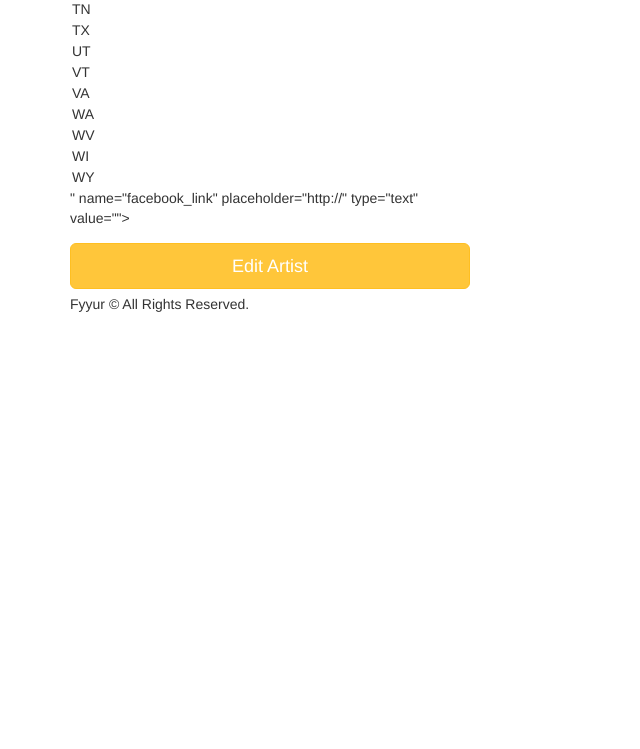
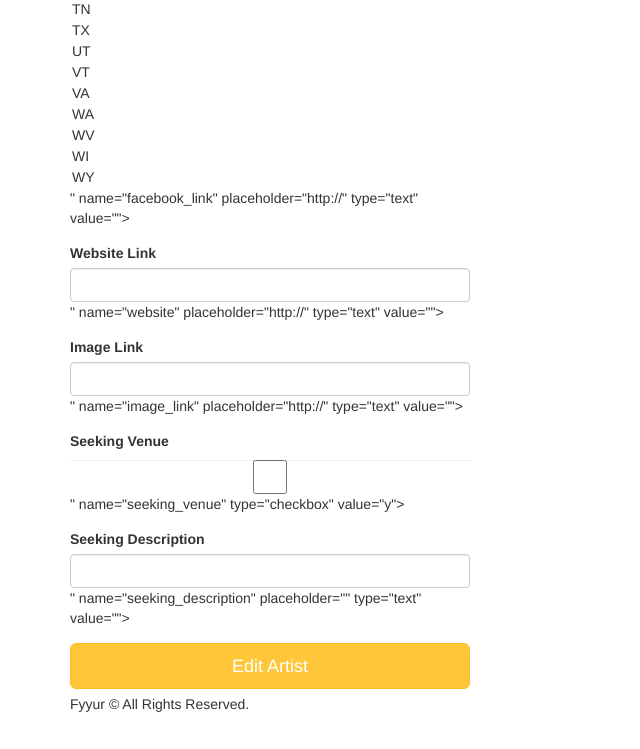
Before and after one commit to PeteSpangler/UdacityFullStackWebDev, a Flask app: page /artists/1/edit in a window 1280 px wide. Shown: the part 1422-2171 px from the top of the page, without its empty margins (0-640 px from the left). Before the commit the page ends 1734 px from the top, so only its background shows below. Run offline with Flask 2, Linux system fonts and the light colour scheme; some libraries are stand-ins or nearby versions.

Commit message:
Just working away on the routes now

```diff
--- a/fyyur/app.py
+++ b/fyyur/app.py
@@ -6,13 +6,13 @@
 import dateutil.parser
 import babel
 import datetime
-from flask import Flask, render_template, request, Response, flash, redirect, url_for
+from flask import Flask, render_template, request, Response, flash, redirect, url_for, abort
 from flask_moment import Moment
 from flask_sqlalchemy import SQLAlchemy
 from flask_migrate import Migrate
 import logging
 from logging import Formatter, FileHandler
-from flask_wtf import Form
+from flask_wtf import Form, FlaskForm
 from forms import *
 #----------------------------------------------------------------------------#
 # App Config.
@@ -106,134 +106,61 @@
 def index():
   return render_template('pages/home.html')
 
-
 #  Venues
 #  ----------------------------------------------------------------
 
 @app.route('/venues')
 def venues():
-  # TODO: replace with real venues data.
+  # Done?: replace with real venues data.
   #       num_shows should be aggregated based on number of upcoming shows per venue.
-  data=[{
-    "city": "San Francisco",
-    "state": "CA",
-    "venues": [{
-      "id": 1,
-      "name": "The Musical Hop",
-      "num_upcoming_shows": 0,
-    }, {
-      "id": 3,
-      "name": "Park Square Live Music & Coffee",
-      "num_upcoming_shows": 1,
-    }]
-  }, {
-    "city": "New York",
-    "state": "NY",
-    "venues": [{
-      "id": 2,
-      "name": "The Dueling Pianos Bar",
-      "num_upcoming_shows": 0,
-    }]
-  }]
-  return render_template('pages/venues.html', areas=data);
+  data=[]
+  places = []
+  try:
+    for venue in db.session.query.distinct(Venue.city).all():
+      if venue.city not in places:
+        venue_places = db.session.query.filter_by(city = venue.city).all()
+        venues = []
+        places_dict = {
+          'city': venue.city,
+          'state': venue.state,
+          'venues': venue_places
+        }
+        data.append(places_dict)
+
+  except:
+    db.session.rollback()
+    flash("There might not be any venues in the database yet, hang on!")
+    return render_template("pages/home.html")
+
+  finally:
+    return render_template('pages/venues.html', areas=data)
 
 @app.route('/venues/search', methods=['POST'])
 def search_venues():
   # TODO: implement search on artists with partial string search. Ensure it is case-insensitive.
   # seach for Hop should return "The Musical Hop".
   # search for "Music" should return "The Musical Hop" and "Park Square Live Music & Coffee"
+  search_term=request.form.get('search_term', '')
+  venues = Venue.query.filter(Venue.name.ilike('%'+search_term+'%')).all()
+  data = []
+  for x in venues:
+    x_dict = {
+      "id": x.id,
+      "name": x.name,
+    }
+    data.append(x_dict)
   response={
-    "count": 1,
-    "data": [{
-      "id": 2,
-      "name": "The Dueling Pianos Bar",
-      "num_upcoming_shows": 0,
-    }]
+    'count': len(venues),
+    'data': data
   }
   return render_template('pages/search_venues.html', results=response, search_term=request.form.get('search_term', ''))
 
 @app.route('/venues/<int:venue_id>')
 def show_venue(venue_id):
   # shows the venue page with the given venue_id
-  # TODO: replace with real venue data from the venues table, using venue_id
-  data1={
-    "id": 1,
-    "name": "The Musical Hop",
-    "genres": ["Jazz", "Reggae", "Swing", "Classical", "Folk"],
-    "address": "1015 Folsom Street",
-    "city": "San Francisco",
-    "state": "CA",
-    "phone": "123-123-1234",
-    "website": "https://www.themusicalhop.com",
-    "facebook_link": "https://www.facebook.com/TheMusicalHop",
-    "seeking_talent": True,
-    "seeking_description": "We are on the lookout for a local artist to play every two weeks. Please call us.",
-    "image_link": "https://images.unsplash.com/photo-1543900694-133f37abaaa5?ixlib=rb-1.2.1&ixid=eyJhcHBfaWQiOjEyMDd9&auto=format&fit=crop&w=400&q=60",
-    "past_shows": [{
-      "artist_id": 4,
-      "artist_name": "Guns N Petals",
-      "artist_image_link": "https://images.unsplash.com/photo-1549213783-8284d0336c4f?ixlib=rb-1.2.1&ixid=eyJhcHBfaWQiOjEyMDd9&auto=format&fit=crop&w=300&q=80",
-      "start_time": "2019-05-21T21:30:00.000Z"
-    }],
-    "upcoming_shows": [],
-    "past_shows_count": 1,
-    "upcoming_shows_count": 0,
-  }
-  data2={
-    "id": 2,
-    "name": "The Dueling Pianos Bar",
-    "genres": ["Classical", "R&B", "Hip-Hop"],
-    "address": "335 Delancey Street",
-    "city": "New York",
-    "state": "NY",
-    "phone": "914-003-1132",
-    "website": "https://www.theduelingpianos.com",
-    "facebook_link": "https://www.facebook.com/theduelingpianos",
-    "seeking_talent": False,
-    "image_link": "https://images.unsplash.com/photo-1497032205916-ac775f0649ae?ixlib=rb-1.2.1&ixid=eyJhcHBfaWQiOjEyMDd9&auto=format&fit=crop&w=750&q=80",
-    "past_shows": [],
-    "upcoming_shows": [],
-    "past_shows_count": 0,
-    "upcoming_shows_count": 0,
-  }
-  data3={
-    "id": 3,
-    "name": "Park Square Live Music & Coffee",
-    "genres": ["Rock n Roll", "Jazz", "Classical", "Folk"],
-    "address": "34 Whiskey Moore Ave",
-    "city": "San Francisco",
-    "state": "CA",
-    "phone": "415-000-1234",
-    "website": "https://www.parksquarelivemusicandcoffee.com",
-    "facebook_link": "https://www.facebook.com/ParkSquareLiveMusicAndCoffee",
-    "seeking_talent": False,
-    "image_link": "https://images.unsplash.com/photo-1485686531765-ba63b07845a7?ixlib=rb-1.2.1&ixid=eyJhcHBfaWQiOjEyMDd9&auto=format&fit=crop&w=747&q=80",
-    "past_shows": [{
-      "artist_id": 5,
-      "artist_name": "Matt Quevedo",
-      "artist_image_link": "https://images.unsplash.com/photo-1495223153807-b916f75de8c5?ixlib=rb-1.2.1&ixid=eyJhcHBfaWQiOjEyMDd9&auto=format&fit=crop&w=334&q=80",
-      "start_time": "2019-06-15T23:00:00.000Z"
-    }],
-    "upcoming_shows": [{
-      "artist_id": 6,
-      "artist_name": "The Wild Sax Band",
-      "artist_image_link": "https://images.unsplash.com/photo-1558369981-f9ca78462e61?ixlib=rb-1.2.1&ixid=eyJhcHBfaWQiOjEyMDd9&auto=format&fit=crop&w=794&q=80",
-      "start_time": "2035-04-01T20:00:00.000Z"
-    }, {
-      "artist_id": 6,
-      "artist_name": "The Wild Sax Band",
-      "artist_image_link": "https://images.unsplash.com/photo-1558369981-f9ca78462e61?ixlib=rb-1.2.1&ixid=eyJhcHBfaWQiOjEyMDd9&auto=format&fit=crop&w=794&q=80",
-      "start_time": "2035-04-08T20:00:00.000Z"
-    }, {
-      "artist_id": 6,
-      "artist_name": "The Wild Sax Band",
-      "artist_image_link": "https://images.unsplash.com/photo-1558369981-f9ca78462e61?ixlib=rb-1.2.1&ixid=eyJhcHBfaWQiOjEyMDd9&auto=format&fit=crop&w=794&q=80",
-      "start_time": "2035-04-15T20:00:00.000Z"
-    }],
-    "past_shows_count": 1,
-    "upcoming_shows_count": 1,
-  }
-  data = list(filter(lambda d: d['id'] == venue_id, [data1, data2, data3]))[0]
+  # Done: replace with real venue data from the venues table, using venue_id
+  data = Venue.query.get(venue_id)
+
   return render_template('pages/show_venue.html', venue=data)
 
 #  Create Venue
@@ -248,9 +175,34 @@
 def create_venue_submission():
   # TODO: insert form data as a new Venue record in the db, instead
   # TODO: modify data to be the data object returned from db insertion
+  error = False
 
+  new_venue = Venue()
+  new_venue.name = request.form['name']
+  new_venue.city = request.form['city']
+  new_venue.state = request.form['state']
+  new_venue.address = request.form['address']
+  new_venue.phone = request.form['phone']
+  new_venue.facebook_link = request.form['facebook_link']
+  new_venue.genres = request.form.getlist('genres')
+  new_venue.website = request.form['website']
+  new_venue.image_link = request.form['image_link']
+  new_venue.seeking_talent = True if 'seeking_talent' in request.form else False
+  new_venue.seeking_description = request.form['seeking_description']
+  try:
+    db.session.add(new_venue)
+    db.session.commit()
+  except:
+    error=True
+    db.session.rollback()
+    flash('There was a problem adding this Venue, please try again.')
+  finally:
+    db.session.close()
+  if error:
+    abort(400)
+  else:
   # on successful db insert, flash success
-  flash('Venue ' + request.form['name'] + ' was successfully listed!')
+    flash('Venue ' + request.form['name'] + ' was successfully listed!')
   # TODO: on unsuccessful db insert, flash an error instead.
   # e.g., flash('An error occurred. Venue ' + data.name + ' could not be listed.')
   # see: http://flask.pocoo.org/docs/1.0/patterns/flashing/
--- a/fyyur/forms.py
+++ b/fyyur/forms.py
@@ -1,7 +1,7 @@
 from datetime import datetime
 from flask_wtf import Form, FlaskForm
-from wtforms import StringField, SelectField, SelectMultipleField, DateTimeField
-from wtforms.validators import DataRequired, AnyOf, URL
+from wtforms import StringField, SelectField, BooleanField, SelectMultipleField, DateTimeField
+from wtforms.validators import DataRequired, AnyOf, URL, Optional
 
 class ShowForm(FlaskForm):
     artist_id = StringField(
@@ -83,10 +83,10 @@
         'address', validators=[DataRequired()]
     )
     phone = StringField(
-        'phone'
+        'phone', validators=[Optional()]
     )
     image_link = StringField(
-        'image_link'
+        'image_link', validators=[Optional()]
     )
     genres = SelectMultipleField(
         # TODO implement enum restriction
@@ -114,7 +114,19 @@
         ]
     )
     facebook_link = StringField(
-        'facebook_link', validators=[URL()]
+        'facebook_link', validators=[URL(), Optional()]
+    )
+    website = StringField(
+        'website', validators=[URL(), Optional()]
+    )
+    image_link = StringField(
+        'image_link', validators=[URL(), Optional()]
+    )
+    seeking_talent = BooleanField(
+        'seeking_talent'
+    )
+    seeking_description = StringField(
+        'seeking_description'
     )
 
 class ArtistForm(FlaskForm):
@@ -213,8 +225,18 @@
         ]
     )
     facebook_link = StringField(
-        # TODO implement enum restriction
-        'facebook_link', validators=[URL()]
+        'facebook_link', validators=[URL(), Optional()]
     )
-
-# TODO IMPLEMENT NEW ARTIST FORM AND NEW SHOW FORM
+    website = StringField(
+        'website', validators=[URL(), Optional()]
+    )
+    image_link = StringField(
+        'image_link', validators=[URL(), Optional()]
+    )
+    seeking_venue = BooleanField(
+        'seeking_venue'
+    )
+    seeking_description = StringField(
+        'seeking_description'
+    )
+# Done IMPLEMENT NEW ARTIST FORM AND NEW SHOW FORM
--- a/fyyur/templates/forms/edit_artist.html
+++ b/fyyur/templates/forms/edit_artist.html
@@ -32,6 +32,22 @@
           <label for="genres">Facebook Link</label>
           {{ form.facebook_link(class_ = 'form-control', placeholder='http://', id=form.state, autofocus = true) }}
         </div>
+        <div class="form-group">
+          <label for="website">Website Link</label>
+          {{ form.website(class_ = 'form-control', placeholder='http://', id=form.website, autofocus = true) }}
+      </div>
+      <div class="form-group">
+        <label for="image_link">Image Link</label>
+        {{ form.image_link(class_ = 'form-control', placeholder='http://', id=form.image_link, autofocus = true) }}
+      </div>
+      <div class="form-group">
+        <label for="seeking_venue">Seeking Venue</label>
+        {{ form.seeking_venue(class_ = 'form-control', id=form.seeking_venue, autofocus = true) }}
+      </div>
+      <div class="form-group">
+        <label for="seeking_description">Seeking Description</label>
+        {{ form.seeking_description(class_ = 'form-control', placeholder='', id=form.seeking_description, autofocus = true) }}
+      </div>
       <input type="submit" value="Edit Artist" class="btn btn-primary btn-lg btn-block">
     </form>
   </div>
```
Also changed, not shown: fyyur/templates/forms/edit_venue.html (+17 -1 lines), fyyur/templates/forms/new_artist.html (+17 -1 lines), fyyur/templates/forms/new_venue.html (+16 -0 lines).
